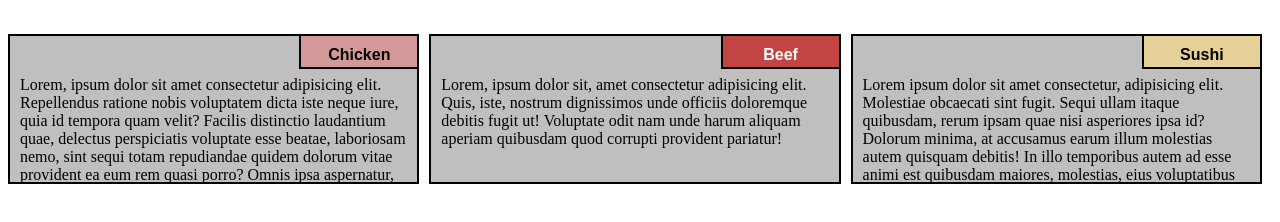
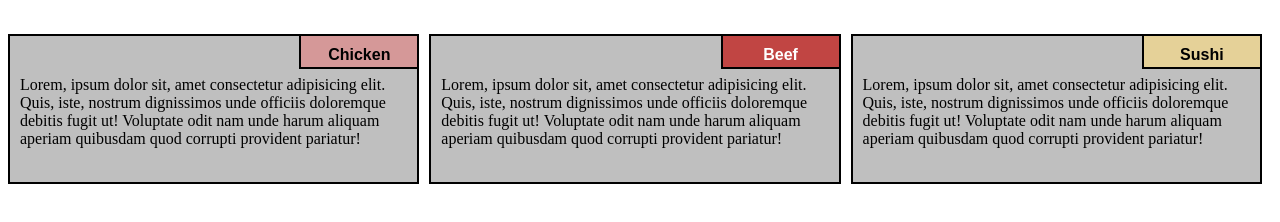
Before and after one commit to AliLashkari3375/assignment.io, a plain HTML site: page index.html in a window 1280 px wide. Shown: the part 48-270 px from the top of the page. Drawn offline with Linux system fonts and the light colour scheme.

Commit message:
Update index.html

```diff
--- a/index.html
+++ b/index.html
@@ -1,4 +1,3 @@
-<!–– ALi lashkari ––>
 <html lang="en">
 <head>
 	<meta charset="UTF-8">
@@ -12,21 +11,21 @@
 	<div class="row">
 	<h1>Our Menu</h1>
   <div class="col-lg-4 col-md-6 col-sm-12" id="container">
-    <p>Lorem, ipsum dolor sit amet consectetur adipisicing elit. Repellendus ratione nobis voluptatem dicta iste neque iure, quia id tempora quam velit? Facilis distinctio laudantium quae, delectus perspiciatis voluptate esse beatae, laboriosam nemo, sint sequi totam repudiandae quidem dolorum vitae provident ea eum rem quasi porro? Omnis ipsa aspernatur, consequuntur et, ullam maiores non nisi magnam distinctio eos eatae, in iste quia repellendus culpa non rerum itaque illum sint aliquid mollitia fuga laudantium, cum eius ratione tempore excepturi, ipsum nihil aspernatur recusandae laboriosam blanditiis magni! Ex illo modi exercitationem consectetur incidunt autem adipisci eligendi corporis non, veniam ullam voluptatum nesciunt, maxime totam tenetur distinctio aperiam esse eum natus. Eaque nulla repudiandae aliquam maiores reiciendis temporibus perferendis. Adipisci dolorem perferendis et ipsa odio vitae sequi, ea, consequuntur aperiam officiis quae hic iure, quia maiores saepe architecto nostrum earum quo cumque minima quam debitis! Porro, id in at rerum ex qui facere, consequatur reprehenderit sequi eligendi numquam laborum sed. Hic incidunt debitis voluptatem ad minus ullam facilis facere eum. Nisi tenetur corporis illo explicabo vel iure aperiam sit quia natus magni, fuga itaque sed.</p>
+    <p>Lorem, ipsum dolor sit, amet consectetur adipisicing elit. Quis, iste, nostrum dignissimos unde officiis doloremque debitis fugit ut! Voluptate odit nam unde harum aliquam aperiam quibusdam quod corrupti provident pariatur!</p>
   	<p id="p1">Chicken</p>
 
-  	</div>
+  </div>
 
 
 
-  <div class="col-lg-4 col-md-6 col-sm-12" id="container"><p>Lorem, ipsum dolor sit, amet consectetur adipisicing elit. Quis, iste, nostrum dignissimos unde officiis doloremque debitis fugit ut! Voluptate odit nam unde harum aliquam aperiam quibusdam quod corrupti provident pariatur!</p>
-
+  <div class="col-lg-4 col-md-6 col-sm-12" id="container">
+	<p>Lorem, ipsum dolor sit, amet consectetur adipisicing elit. Quis, iste, nostrum dignissimos unde officiis doloremque debitis fugit ut! Voluptate odit nam unde harum aliquam aperiam quibusdam quod corrupti provident pariatur!</p>
   	<p id="p2">Beef</p>
 
   </div>
 
-  <div class="col-lg-4 col-md-12 col-sm-12" id="container"><p>Lorem ipsum dolor sit amet consectetur, adipisicing elit. Molestiae obcaecati sint fugit. Sequi ullam itaque quibusdam, rerum ipsam quae nisi asperiores ipsa id? Dolorum minima, at accusamus earum illum molestias autem quisquam debitis! In illo temporibus autem ad esse animi est quibusdam maiores, molestias, eius voluptatibus possimus veniam dolor ullam repudiandae quam repellat qui consectetur, impedit at magnam incidunt? Quam, ipsam, vero saepe sequi dolor facilis eius officia vitae eos obcaecati aperiam? Voluptatem et sequi quam. Beatae nisi vero, doloremque amet eligendi laudantium consectetur mollitia dolorum doloribus accusamus et maiores necessitatibus, culpa aliquid corporis aperiam! Excepturi aspernatur quas quod non!.</p>
-
+  <div class="col-lg-4 col-md-12 col-sm-12" id="container">
+	<p>Lorem, ipsum dolor sit, amet consectetur adipisicing elit. Quis, iste, nostrum dignissimos unde officiis doloremque debitis fugit ut! Voluptate odit nam unde harum aliquam aperiam quibusdam quod corrupti provident pariatur!</p>
   	<p  id="p3">Sushi</p>
 
   </div>
```
